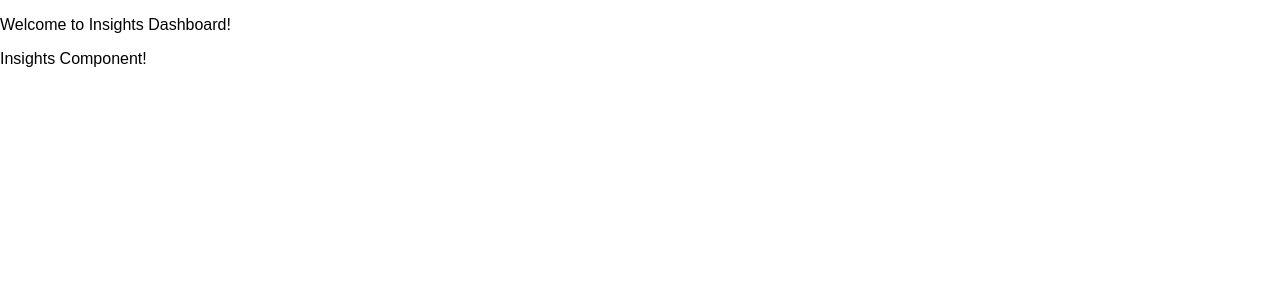
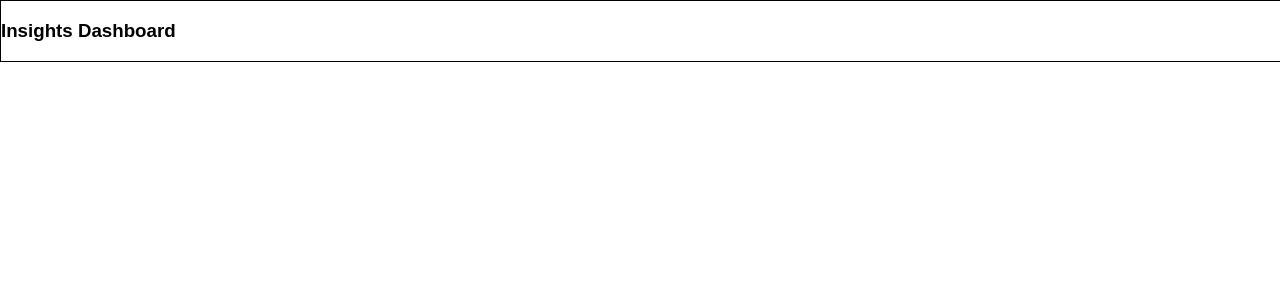
Before and after one commit to AkshayBorana/insights-dashboard, an Angular app: page /insights in a window 1280 px wide. Shown: the top 300 px of the page. Built offline with nearby package versions, Linux system fonts and the light colour scheme.

Commit message:
feat: TECH-2 Added header to insights template.

```diff
--- a/src/app/app.component.html
+++ b/src/app/app.component.html
@@ -1,3 +1 @@
-<p>Welcome to Insights Dashboard!</p>
-
 <router-outlet />
--- a/src/features/insights/insights.component.html
+++ b/src/features/insights/insights.component.html
@@ -1 +1,5 @@
-<p>Insights Component!</p>
+<div class="insights">
+    <header class="insights_header">
+    <h3>Insights Dashboard</h3>
+  </header>
+</div>
--- a/src/features/insights/insights.component.scss
+++ b/src/features/insights/insights.component.scss
@@ -0,0 +1,7 @@
+.insights {
+  &_header {
+    height: 60px;
+    width: 100%;
+    border: 1px solid #000;
+  }
+}
```
